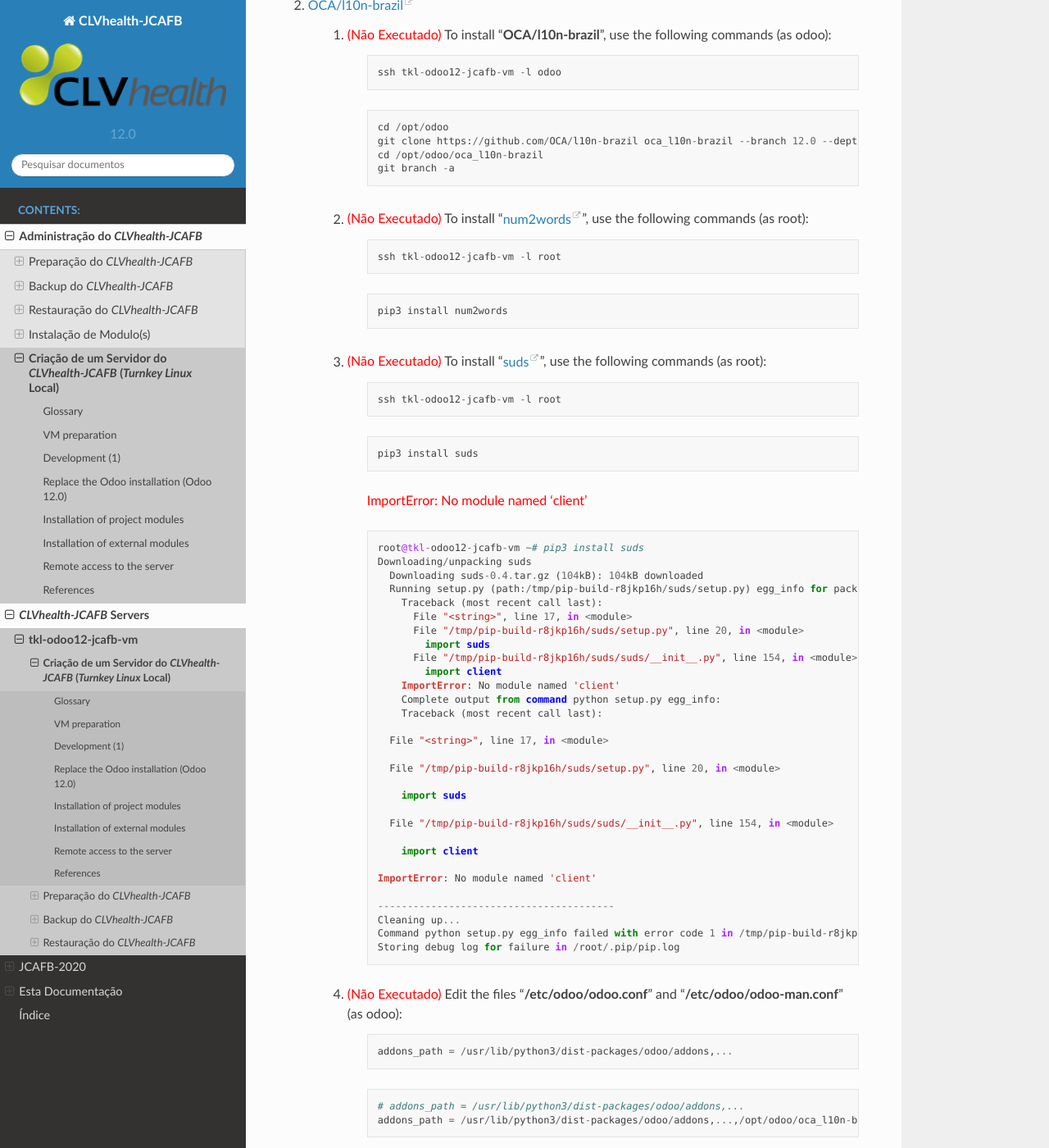
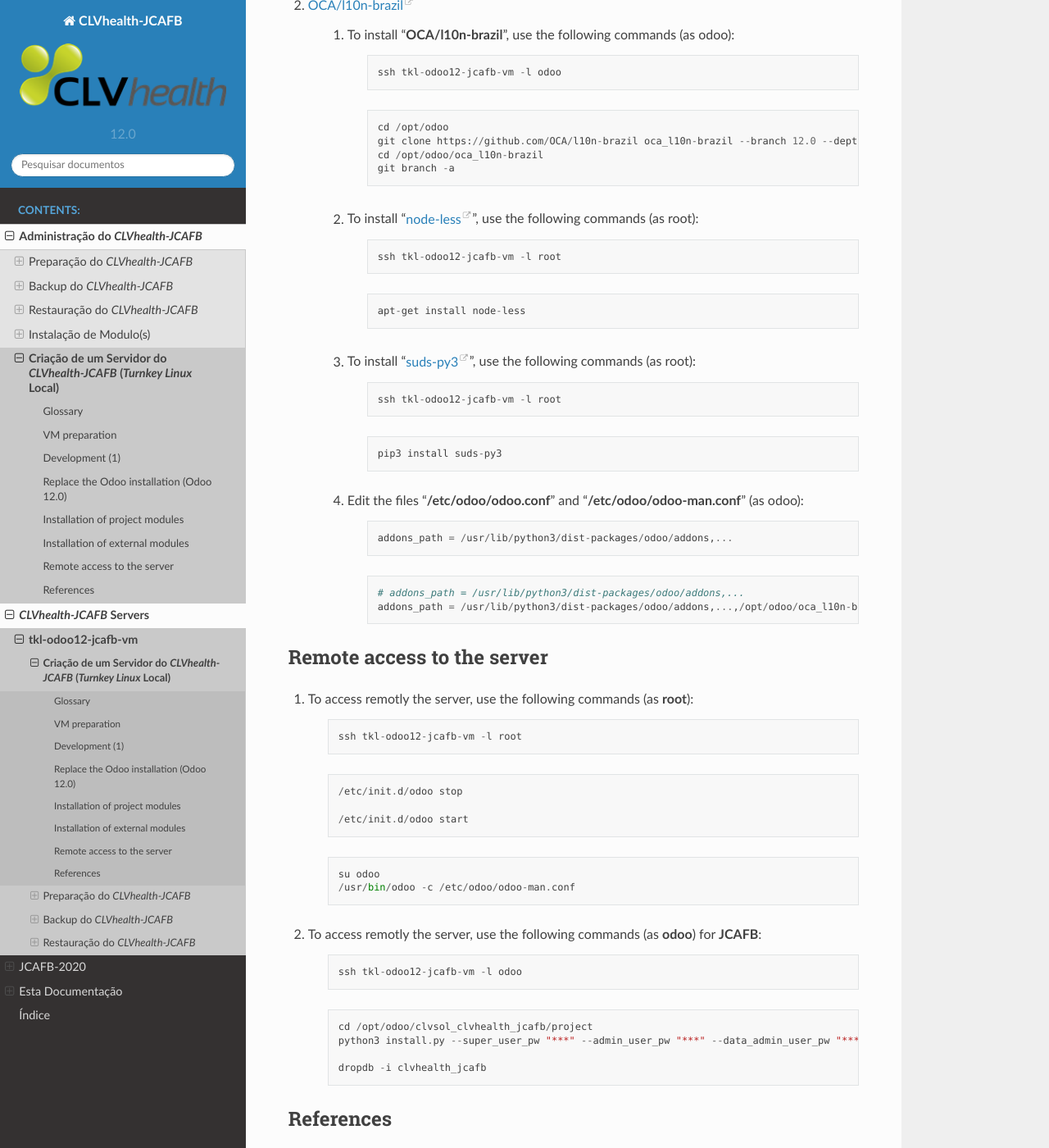
Before and after one commit to CLVsol/clvsol_clvhealth_jcafb_docs, a Sphinx documentation site: the page built from source/setup/server_setup_local.rst, in a window 1280 px wide and 1400 px high, scrolled down 10041 px. Shown: the whole window at 82% size. Built offline with Sphinx 7.4.7 and the Read the Docs theme 2.0.0, drawn with Linux system fonts in a browser that asks for light colours.

Commit message:
[IMP] source/setup/server_setup_local.rst

```diff
--- a/source/setup/server_setup_local.rst
+++ b/source/setup/server_setup_local.rst
@@ -547,7 +547,7 @@
 
 #. `OCA/l10n-brazil <https://github.com/OCA/l10n-brazil>`_
 
-    #. :red:`(Não Executado)` To install "**OCA/l10n-brazil**", use the following commands (as odoo):
+    #. To install "**OCA/l10n-brazil**", use the following commands (as odoo):
 
         ::
 
@@ -560,7 +560,7 @@
             cd /opt/odoo/oca_l10n-brazil
             git branch -a
 
-    #. :red:`(Não Executado)` To install "`num2words <https://pypi.python.org/pypi/num2words>`_", use the following commands (as root):
+    #. To install "`node-less <https://github.com/odoo/odoo/issues/16463>`_", use the following commands (as root):
 
         ::
 
@@ -568,9 +568,9 @@
 
         ::
 
-            pip3 install num2words
+            apt-get install node-less
 
-    #. :red:`(Não Executado)` To install "`suds <https://pypi.python.org/pypi/suds>`_", use the following commands (as root):
+    #. To install "`suds-py3 <https://stackoverflow.com/questions/46043345/how-use-suds-client-library-in-python-3-6-2>`_", use the following commands (as root):
 
         ::
 
@@ -578,44 +578,9 @@
 
         ::
 
-            pip3 install suds
+            pip3 install suds-py3
 
-        :red:`ImportError: No module named 'client'`
-
-        ::
-
-            root@tkl-odoo12-jcafb-vm ~# pip3 install suds
-            Downloading/unpacking suds
-              Downloading suds-0.4.tar.gz (104kB): 104kB downloaded
-              Running setup.py (path:/tmp/pip-build-r8jkp16h/suds/setup.py) egg_info for package suds
-                Traceback (most recent call last):
-                  File "<string>", line 17, in <module>
-                  File "/tmp/pip-build-r8jkp16h/suds/setup.py", line 20, in <module>
-                    import suds
-                  File "/tmp/pip-build-r8jkp16h/suds/suds/__init__.py", line 154, in <module>
-                    import client
-                ImportError: No module named 'client'
-                Complete output from command python setup.py egg_info:
-                Traceback (most recent call last):
-
-              File "<string>", line 17, in <module>
-
-              File "/tmp/pip-build-r8jkp16h/suds/setup.py", line 20, in <module>
-
-                import suds
-
-              File "/tmp/pip-build-r8jkp16h/suds/suds/__init__.py", line 154, in <module>
-
-                import client
-
-            ImportError: No module named 'client'
-
-            ----------------------------------------
-            Cleaning up...
-            Command python setup.py egg_info failed with error code 1 in /tmp/pip-build-r8jkp16h/suds
-            Storing debug log for failure in /root/.pip/pip.log
-
-    #. :red:`(Não Executado)` Edit the files "**/etc/odoo/odoo.conf**" and "**/etc/odoo/odoo-man.conf**" (as odoo):
+    #. Edit the files "**/etc/odoo/odoo.conf**" and "**/etc/odoo/odoo-man.conf**" (as odoo):
 
         ::
 
```
